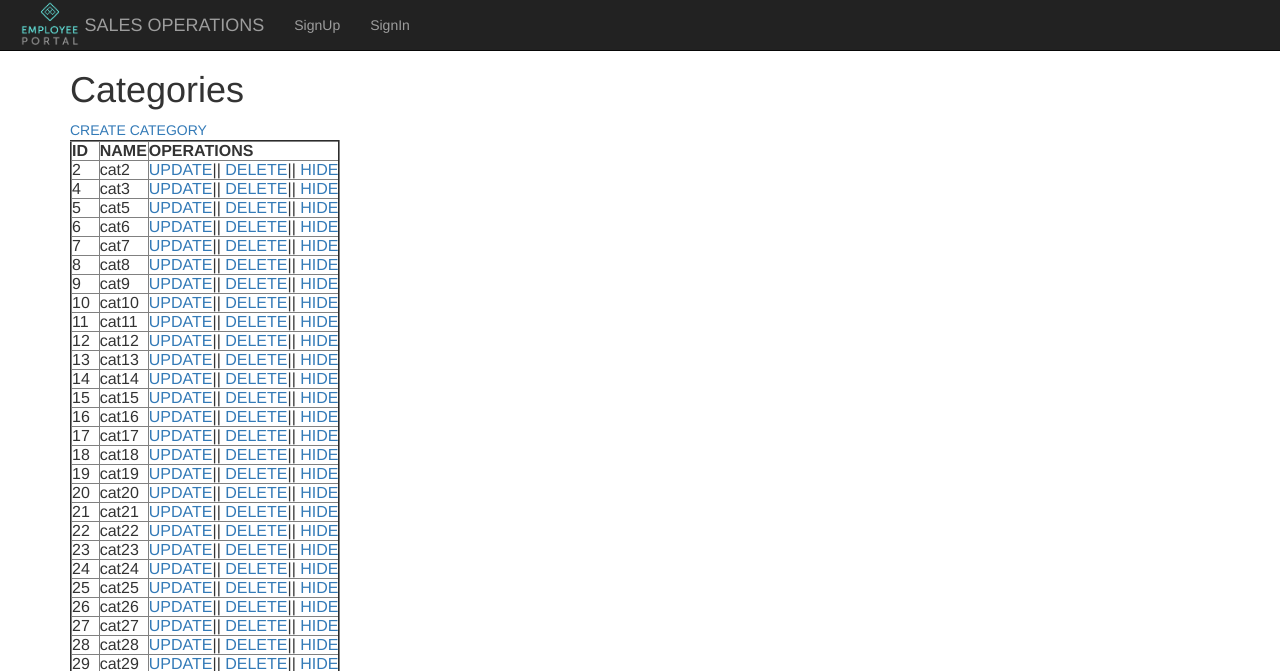
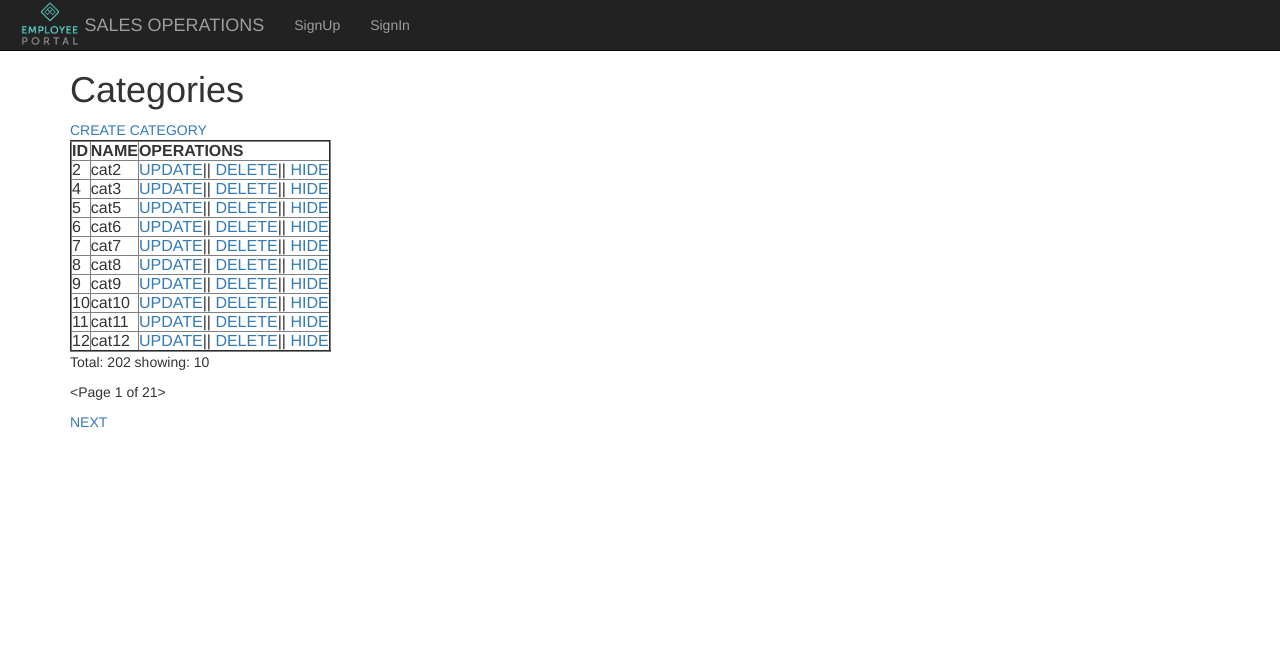
Before and after one commit to sambapython/djangobatch24, a Django app: page /categories/ in a window 1280 px wide. Shown: the top 671 px of the page. After the commit the page ends 427 px from the top, so only its background shows below. Run offline with Django 3.2, Linux system fonts and the light colour scheme; data comes from the database, SQL or seed files in the repository; both versions use the stored data as it was after the commit; some libraries are stand-ins or nearby versions.

Commit message:
12/29 pagination, ListView.

```diff
--- a/sales/product/templates/categories.html
+++ b/sales/product/templates/categories.html
@@ -4,7 +4,7 @@
     <a href="/category/create/">CREATE CATEGORY</a>
     <table border="2">
         <tr><th>ID</th><th>NAME</th><th>OPERATIONS</th></tr>
-        {% for cat in cats %}
+        {% for cat in object_list %}
             <tr>
                 <td>{{cat.id}}</td><td>{{ cat.name}}</td>
                 <td><a href="/category/update/{{ cat.id }}/">UPDATE</a>||
@@ -14,26 +14,19 @@
             </tr>
         {% endfor %}
     </table>
+    <p>Total: {{paginator.count}}
+        showing:
+        {% if page_obj.object_list.exists %}
+             {{ page_obj.object_list.count}}</p>
+        {% else %}
+        0
+        {% endif %}
+    <p>{{ page_obj}}</p>
+    {% if page_obj.has_previous %}
+    <a href="/categories?page={{ page_obj.previous_page_number}}">PREVIOUS</a>
+    {% endif %}
+    {% if page_obj.has_next %}
+    <a href="/categories?page={{ page_obj.next_page_number}}">NEXT</a>
+    {% endif %}
 
 {% endblock %}
-<!-- <html>
-    <head>
-        <title>SALES APPLICATION</title>
-    </head>
-    <body>
-        <h1>Categories</h1>
-        <a href="/category/create/">CREATE CATEGORY</a>
-        <table border="2">
-            <tr><th>ID</th><th>NAME</th><th>OPERATIONS</th></tr>
-            {% for cat in cats %}
-                <tr>
-                    <td>{{cat.id}}</td><td>{{ cat.name}}</td>
-                    <td><a href="/category/update/{{ cat.id }}/">UPDATE</a>||
-                    <a href="/category/delete/{{ cat.id }}/">DELETE</a>||
-                    <a href="/category/hide/{{ cat.id }}/">HIDE</a>
-                </td>
-                </tr>
-            {% endfor %}
-        </table>
-    </body>
-</html> -->
--- a/sales/sales/urls.py
+++ b/sales/sales/urls.py
@@ -25,12 +25,17 @@ from product import user_auth
 from django.conf.urls.static import static
 from django.conf import settings
 from django.views.generic import TemplateView, CreateView, UpdateView,\
-    DeleteView
+    DeleteView, ListView
 from product.forms import CategoryForm
 
 urlpatterns = [
     path('admin/', admin.site.urls),
-    path('categories/', view_categories),# view_categories(request_obj)
+    #path('categories/', view_categories),# view_categories(request_obj)
+    path('categories/', ListView.as_view(
+        model = Category,
+        template_name="categories.html",
+        paginate_by=10
+    )),# view_categories(request_obj)
     #path('category/create/', view_create_category),
     path('category/create/', CreateView.as_view(
         model = Category,
```
Also changed, not shown: sales/db.sqlite3.
